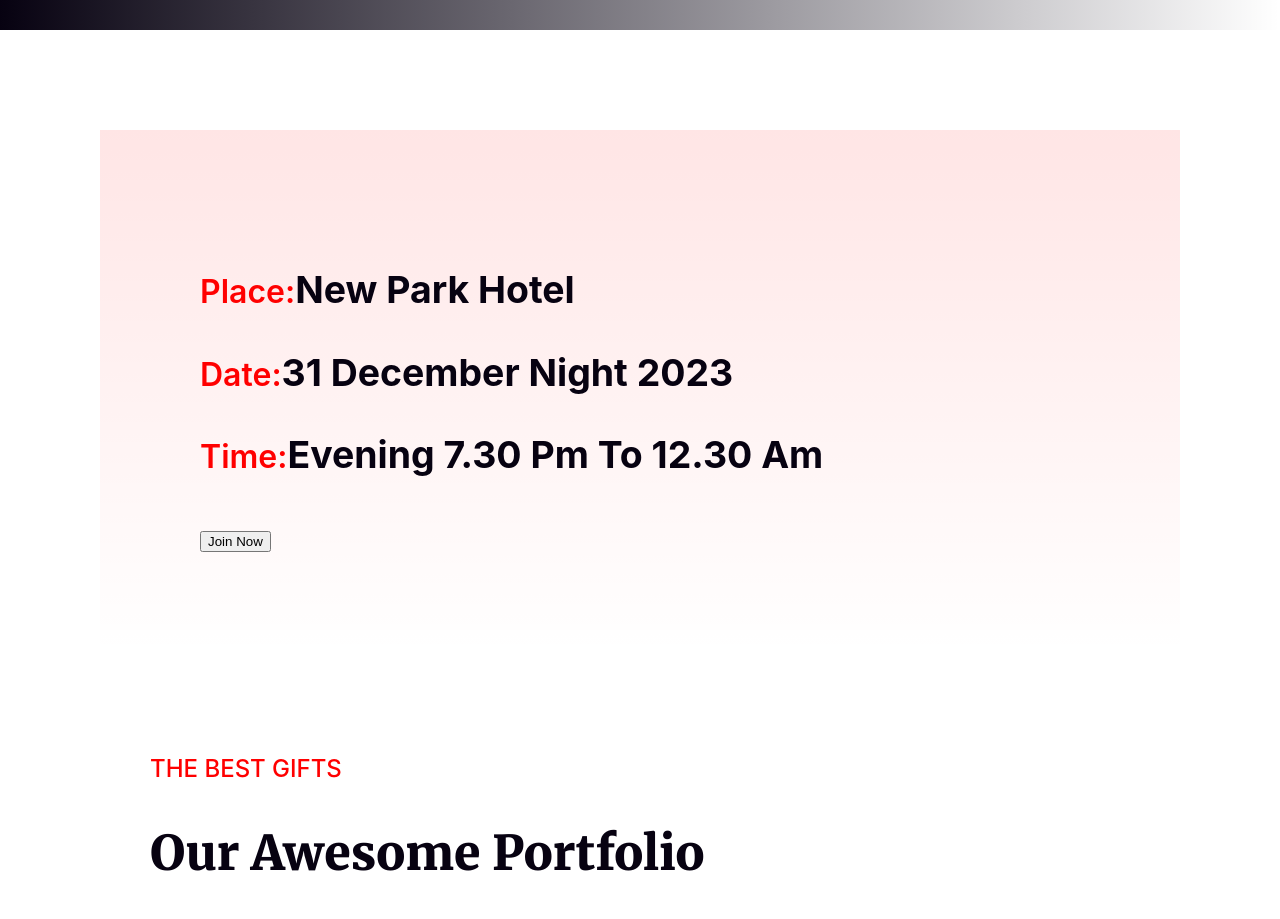
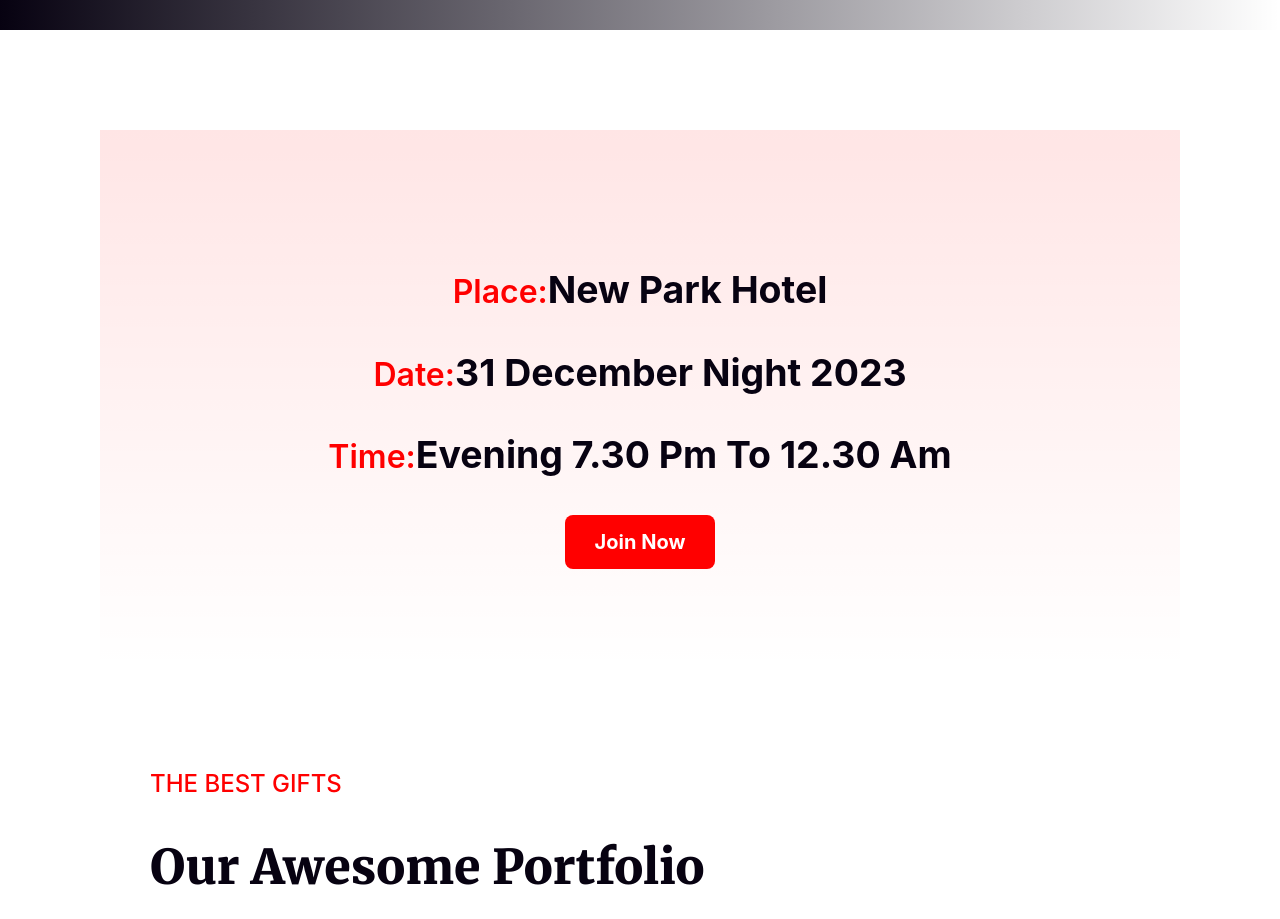
Before and after one commit to jakyaafrinbristi/B9A1-New-Year-New-Mission, a plain HTML site: page index.html in a window 1280 px wide. Shown: the part 2240-3159 px from the top of the page. Drawn offline with Linux system fonts and the light colour scheme; grey boxes are pictures that could not be loaded.

Commit message:
new park section added

```diff
--- a/index.html
+++ b/index.html
@@ -40,7 +40,9 @@
 
          </section>
          <!-- midnight party end -->
-         <section class="container">
+
+         <!-- new park section start -->
+         <section>
            <div class=" new-park new-park-text">
             <h3><span id="important">Place:</span>New Park Hotel</h3>
             <h3><span id="important">Date:</span>31 December Night 2023</h3>
@@ -49,6 +51,8 @@
            </div>
 
          </section>
+         <!-- new park section end -->
+
          <!-- gift section start -->
          <section>
             <div class="gift">
@@ -74,6 +78,8 @@
 
          </section>
          <!-- gift section end -->
+
+
     </main>
 
     <footer>
--- a/styles/style.css
+++ b/styles/style.css
@@ -92,10 +92,12 @@ body {
     margin-top: 20px;
     ;
 }
-.holidays-img img{
+
+.holidays-img img {
     margin-bottom: 100px;
 
 }
+
 /* <!-- holiday section end--> */
 /* midnight party */
 .midnight-party-text {
@@ -141,9 +143,11 @@ body {
 
 
 /* midnight party end */
+
+/* new park start */
 .new-park {
+    background: linear-gradient(180deg, rgba(255, 0, 0, 0.10) 0%, rgba(255, 0, 0, 0.00) 100%);
 
-    background: linear-gradient(180deg, rgba(255, 0, 0, 0.10) 0%, rgba(255, 0, 0, 0.00) 100%);
 }
 
 .new-park-text {
@@ -154,6 +158,19 @@ body {
     text-transform: capitalize;
     margin: 100px;
     padding: 100px;
+    text-align: center;
+}
+
+.new-park button {
+    border-radius: 8px;
+    background: #F00;
+    color: #FFF;
+    padding: 15px 30px;
+    border: none;
+    font-family: Inter;
+    font-size: 20px;
+
+    font-weight: 700;
 }
 
 #important {
@@ -164,6 +181,9 @@ body {
     font-weight: 600;
     text-transform: capitalize;
 }
+/* new park end */
+
+/* gift section start */
 .gift .gift-text {
     padding: 0 150px;
 
@@ -182,7 +202,8 @@ body {
     color: #070211;
     font-family: Merriweather;
     font-size: 48px;
-    font-weight: 900;;
+    font-weight: 900;
+    ;
     text-transform: capitalize;
 }
 
@@ -196,13 +217,14 @@ body {
 }
 
 
-.gift-img{
+.gift-img {
     max-width: 424px;
     margin: 0 100px;
 
 
 }
-.gift-img img{
+
+.gift-img img {
     width: 100%;
 
 
@@ -217,8 +239,9 @@ body {
     border-radius: 16px;
 
 }
+/* gift section end */
 
-
+/* footer section start */
 
 .footer {
     width: 1600px;
@@ -262,8 +285,4 @@ body {
 .footer hr {
     margin: 0 100px;
 }
-
-/* .gift{
-    padding: 100px 100px;
-
- } */
+/* footer section end */
```
